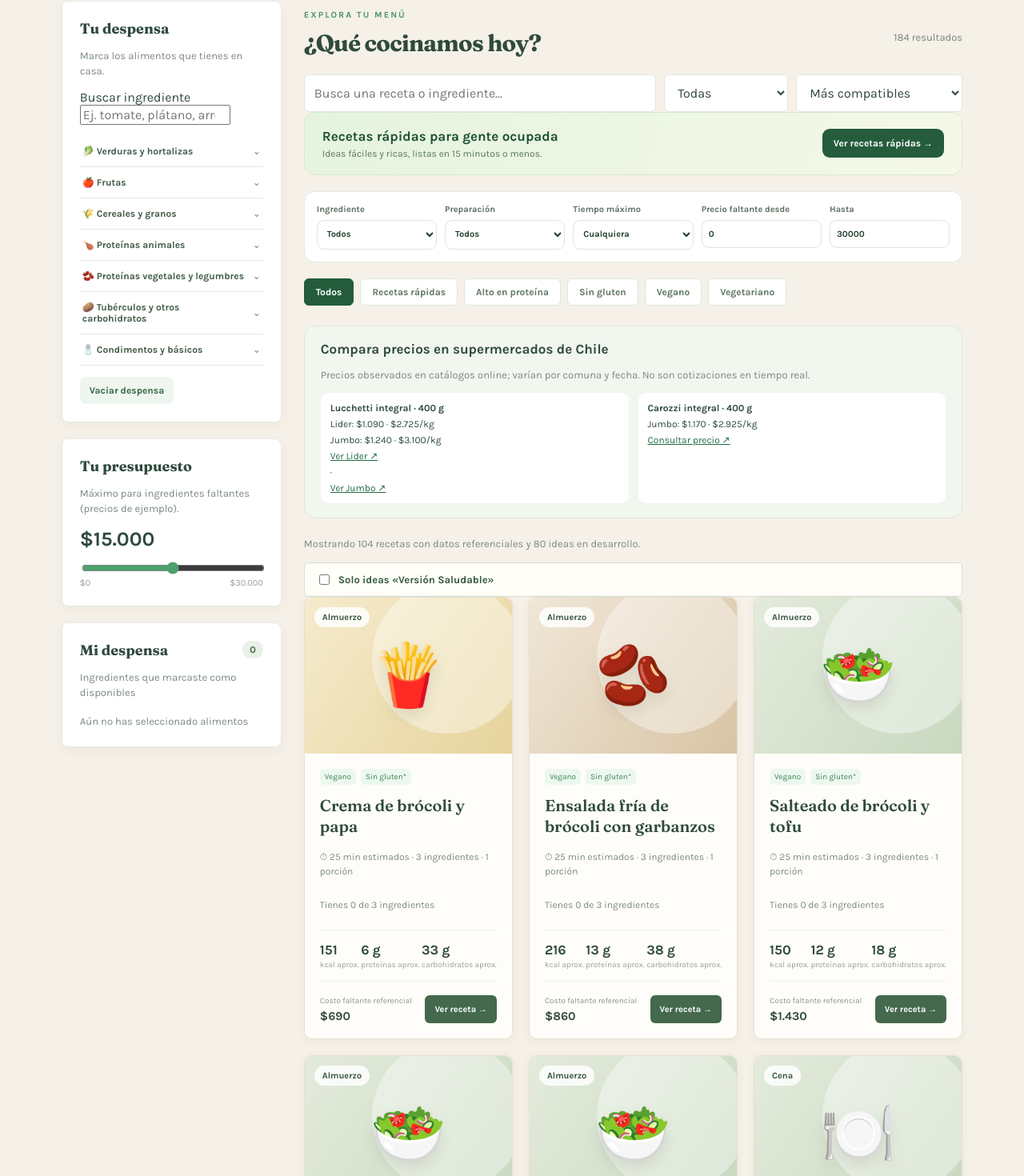
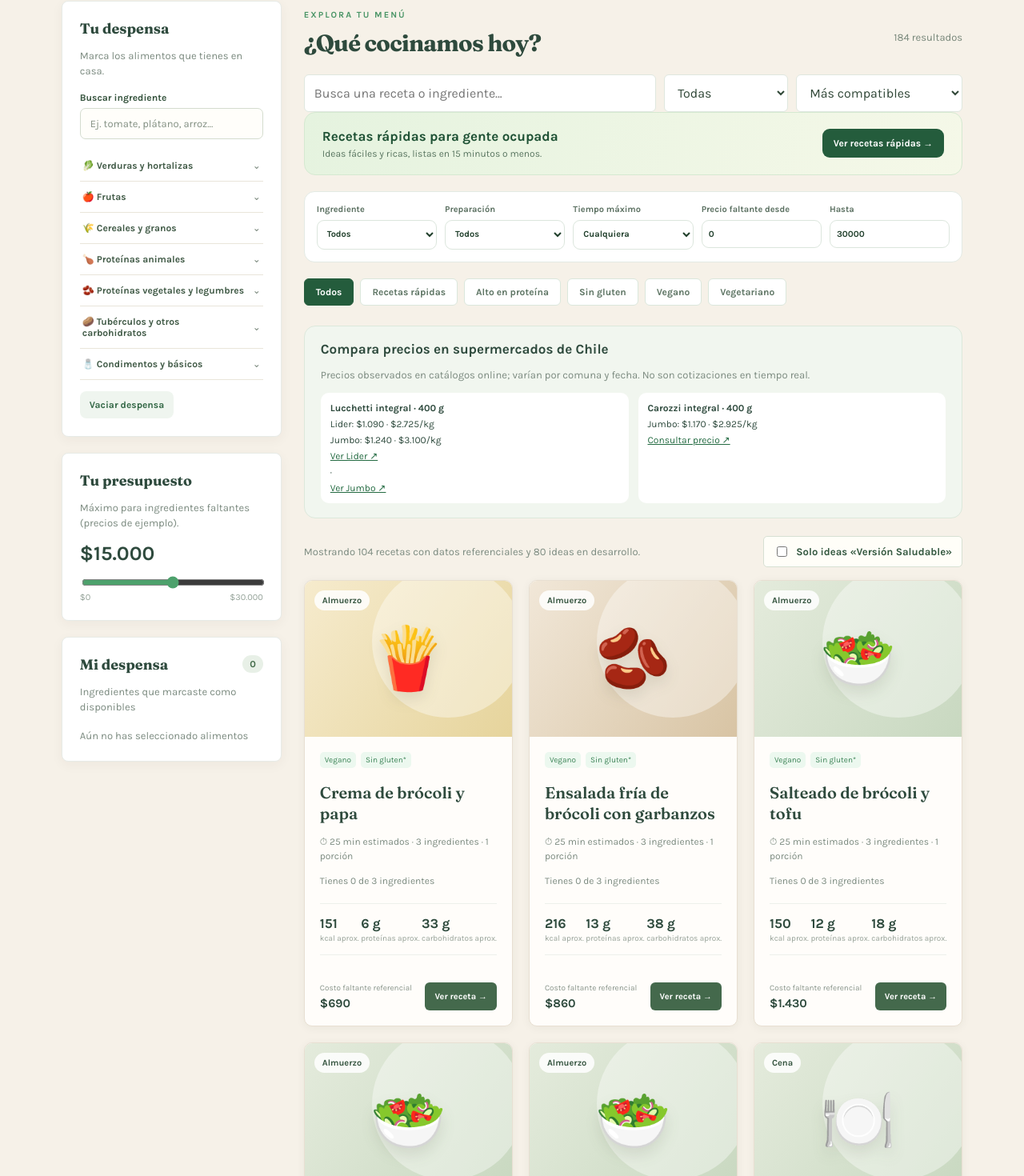
Before and after one commit to CamiVivallo/nutriplan, a React (Vite) app: page / in a window 1280 px wide. Shown: the part 579-2049 px from the top of the page at 80% size. Built offline with nearby package versions, Linux system fonts and the light colour scheme.

Commit message:
style: buscador y tarjetas homogéneas, lectura de receta y relacionados

```diff
--- a/src/styles.css
+++ b/src/styles.css
@@ -151,3 +151,41 @@ body{background:var(--np-cream);color:var(--np-ink)}
  .hero:after{right:7%;top:12%;font-size:58px;opacity:.45}
  .hero h1,.hero h1 em{text-shadow:0 1px 4px rgba(0,0,0,.10)}
 }
+
+/* Etapa 1 · ajustes puntuales sin alterar el banner ni las ilustraciones */
+.pantry-search-label{display:block;margin:16px 0 6px;color:#36543e;font:700 12px Karla,Arial,sans-serif}
+.pantry-search{display:block;width:100%;min-width:0;padding:11px 12px;border:1px solid #d4dccf;border-radius:7px;background:#fffefa;color:#2e4a3d;font:400 13px Karla,Arial,sans-serif}
+.pantry-search::placeholder{color:#849184}
+.pantry-no-results{padding:9px 0}
+.catalog-toolbar{display:flex;align-items:center;justify-content:space-between;gap:12px;flex-wrap:wrap;margin:0 0 16px}
+.catalog-toolbar .muted{margin:0;max-width:480px}
+.catalog-toolbar .healthy-filter{padding:9px 12px;white-space:normal}
+.catalog-cards{align-items:stretch}
+.catalog-card .recipe-body{gap:5px}
+.catalog-card .recipe-body .card-bottom{padding-top:12px}
+.catalog-card .recipe-body .muted.small{margin:4px 0}
+.catalog-idea .tags span:first-child{background:#f3ead8;color:#765e3c}
+.catalog-idea .card-bottom strong{font-size:14px;color:#536a54}
+.recipe-detail .dish-large{width:100%;aspect-ratio:16/9;height:auto;min-height:160px}
+.recipe-detail .recipe-meta{margin:12px 0}
+.recipe-detail-section{margin-top:24px;padding-top:15px;border-top:1px solid #e9e1d5}
+.recipe-detail-section h3{font:600 23px/1.25 Fraunces,Georgia,serif;color:#2E4A3D;margin:0 0 13px}
+.recipe-detail-heading{display:flex;align-items:baseline;justify-content:space-between;gap:8px;flex-wrap:wrap}
+.detail-ingredients{padding:0;margin:0;list-style:none}
+.detail-ingredients li{display:flex;align-items:center;justify-content:space-between;gap:12px;padding:11px 2px;border-bottom:1px solid #efe7da;font-size:14px}
+.detail-ingredients li>strong{white-space:nowrap;color:#2E4A3D}
+.ingredient-owned{color:#52744b;font-size:12px}
+.detail-steps{counter-reset:preparation;list-style:none;margin:0;padding:0;display:grid;gap:13px}
+.detail-steps li{counter-increment:preparation;display:grid;grid-template-columns:32px 1fr;gap:12px;line-height:1.65;font-size:14px;align-items:start}
+.detail-steps li:before{content:counter(preparation);display:grid;place-items:center;width:32px;height:32px;border-radius:50%;background:#e8eee2;color:#355b3d;font-weight:700}
+.detail-nutrition{display:grid;grid-template-columns:repeat(2,minmax(0,1fr));gap:8px}
+.detail-nutrition span{display:flex;flex-direction:column;gap:4px;padding:12px;border-radius:8px;background:#f4f5ee;font-size:12px;color:#566954}
+.detail-nutrition strong{font-size:18px;color:#2E4A3D}
+.related-recipes{display:grid;gap:8px}
+.related-recipes button{display:grid;grid-template-columns:36px 1fr auto;align-items:center;text-align:left;gap:12px;padding:11px;background:#fbfaf4;border:1px solid #e8dfd2;border-radius:8px;color:#2E4A3D;font:400 13px Karla,Arial,sans-serif}
+.related-recipes button:hover{background:#eff2e9;border-color:#b3c4a7}
+.related-recipes button span:nth-child(2){min-width:0;display:flex;flex-direction:column;gap:4px}
+.related-recipes button small{font-size:11px;color:#6e806f}
+.related-icon{font-size:26px}
+.pantry-search:focus-visible,.related-recipes button:focus-visible,.catalog-card button:focus-visible{outline:2px solid #557a5b;outline-offset:2px}
+@media(max-width:600px){.catalog-toolbar{align-items:stretch}.catalog-toolbar .healthy-filter{width:max-content;max-width:100%}.recipe-detail-section h3{font-size:21px}.detail-ingredients li{font-size:13px}}
```
